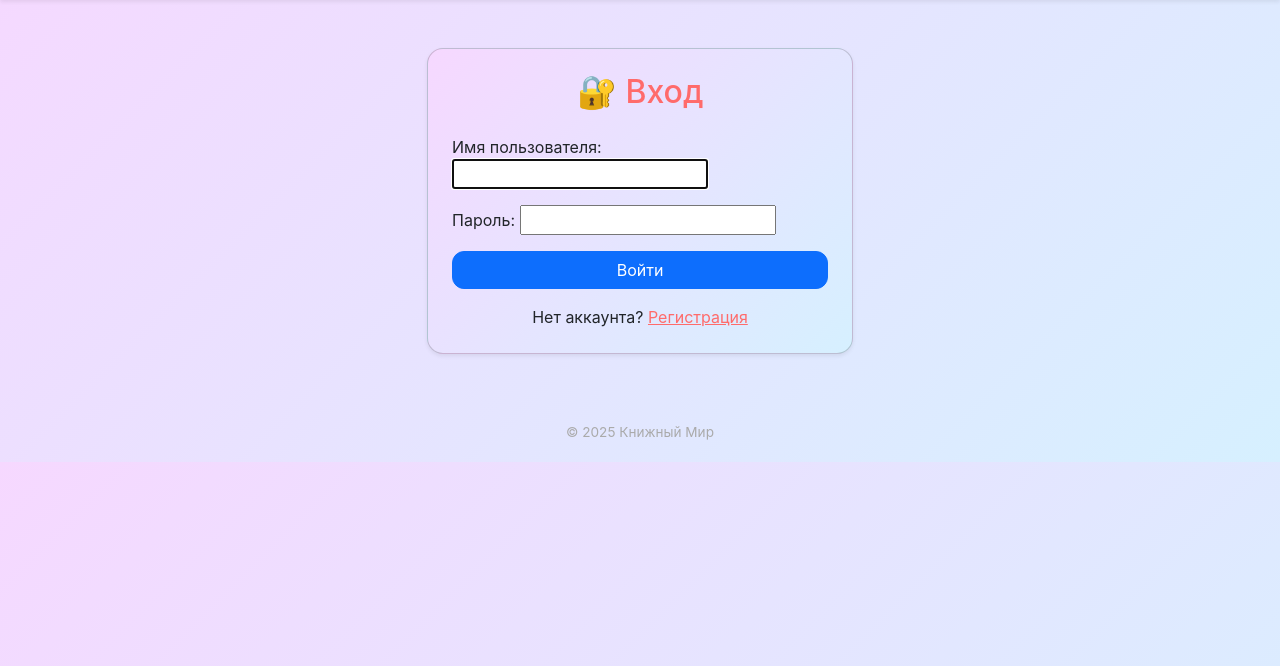
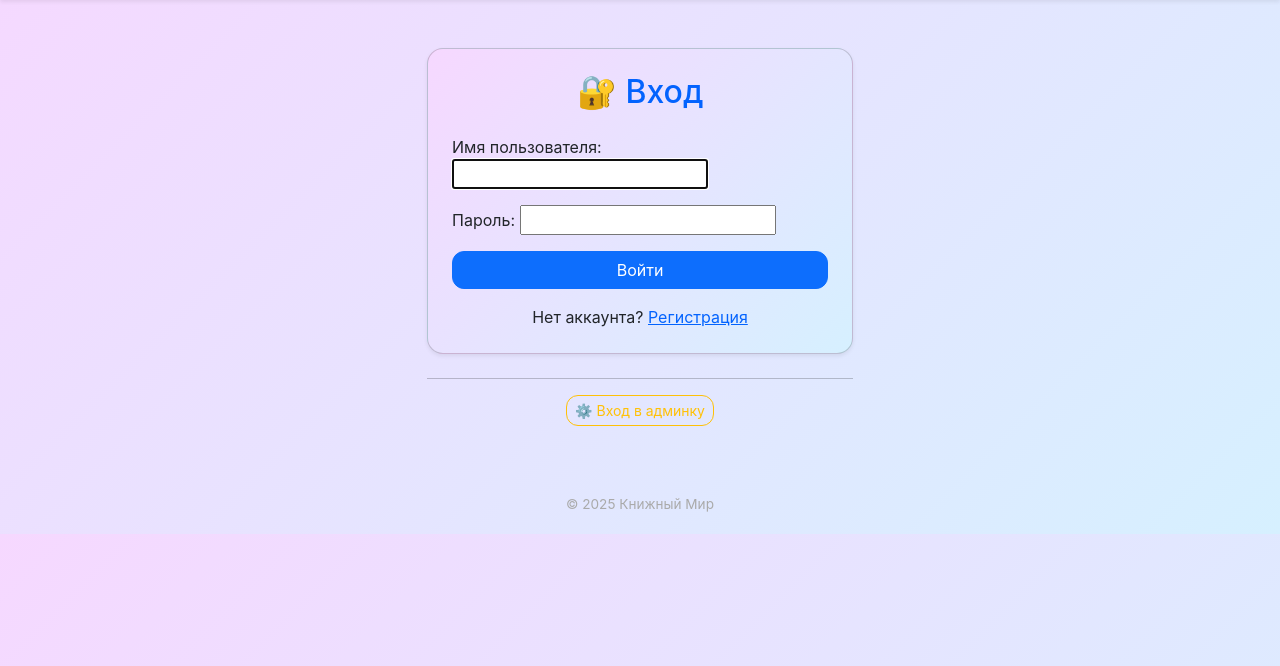
Before and after one commit to knzhgn/bookstore, a Django app: page /login/ in a window 1280 px wide. Shown: the part 77-743 px from the top of the page. Run offline with Django 5.2, Linux system fonts and the light colour scheme.

Commit message:
🔥 Стилизовал сайт в новой цветовой палитре + улучшения дизайна

```diff
--- a/shop/templates/shop/book_list.html
+++ b/shop/templates/shop/book_list.html
@@ -1,5 +1,5 @@
 {% extends 'shop/base.html' %}
-{% block title %}Каталог книг{% endblock %}
+{% block title %}Книжный Мир{% endblock %}
 
 {% block content %}
 <div class="container my-5">
--- a/shop/templates/shop/login.html
+++ b/shop/templates/shop/login.html
@@ -4,15 +4,20 @@
 {% block content %}
 <div class="container" style="max-width: 450px;">
   <div class="card p-4 shadow-sm rounded-4 mt-5">
-    <h2 class="text-center mb-4" style="color: #ff6b6b;">🔐 Вход</h2>
+    <h2 class="text-center mb-4" style="color: #0363fe;">🔐 Вход</h2>
     <form method="post">
       {% csrf_token %}
       {{ form.as_p }}
       <button type="submit" class="btn btn-primary w-100">Войти</button>
     </form>
     <div class="text-center mt-3">
-      Нет аккаунта? <a href="{% url 'signup' %}" style="color: #ff6b6b;">Регистрация</a>
+      Нет аккаунта? <a href="{% url 'signup' %}" style="color: #0363fe;">Регистрация</a>
     </div>
+   </div>
+   <hr class="my-3">
+   <div class="text-center">
+    <a href="/admin/" class="btn btn-outline-warning btn-sm">⚙️ Вход в админку</a>
+  </div>
   </div>
 </div>
 {% endblock %}
--- a/static/css/styles.css
+++ b/static/css/styles.css
@@ -35,7 +35,7 @@ body {
 
 /* 📚 Карточки книг */
 .card {
-    background: linear-gradient(135deg, #f6d8ff, #d6f0ff); /* 💜 + 💙 фон */
+ background: linear-gradient(135deg, #f6d8ff, #d6f0ff); /* 💜 + 💙 фон */
   border-radius: 20px;
   padding: 1.5rem;
   margin-bottom: 1.5rem;
```
Also changed, not shown: db.sqlite3.
